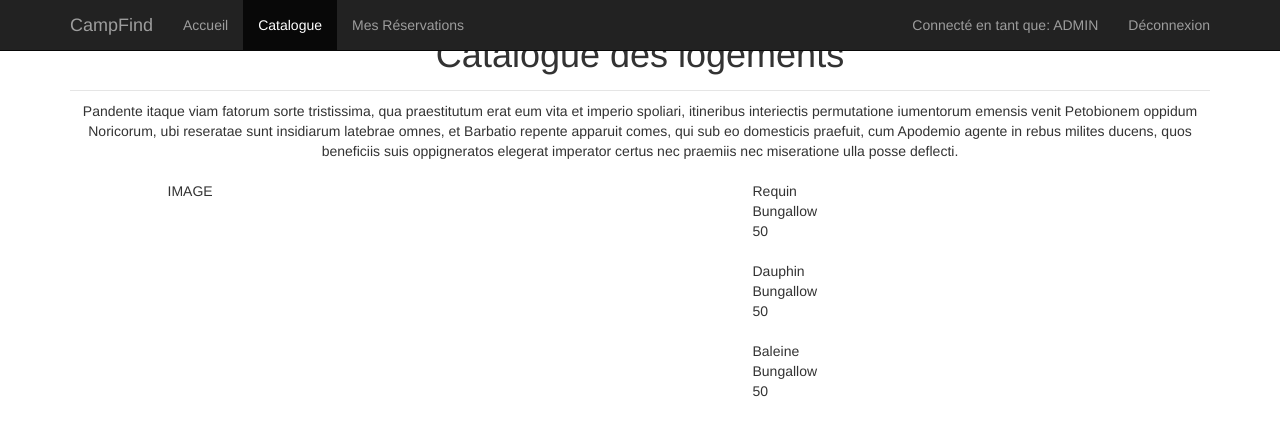
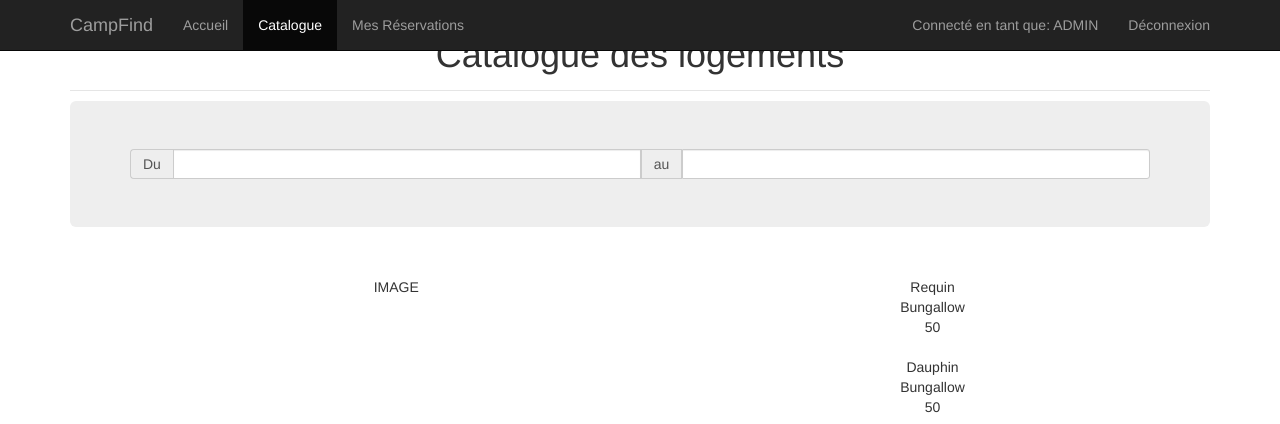
Before and after one commit to RomainQuinaud/WEB, a PHP site: page /catalogue.php in a window 1280 px wide. Shown: the top 424 px of the page. Run offline with PHP 8.4, Linux system fonts and the light colour scheme; a user stored in the database is signed in; data comes from the database, SQL or seed files in the repository; some libraries are stand-ins or nearby versions.

Commit message:
Catalogue

```diff
--- a/src/catalogue.php
+++ b/src/catalogue.php
@@ -26,6 +26,7 @@ $catalogueStatements->execute();
     <link href="../css/bootstrap.min.css" rel="stylesheet">
     <!-- Custom styles for this template -->
     <link href="../css/starter-template.css" rel="stylesheet">
+    <link rel="stylesheet" href="../css/datepicker.css">
 </head>
 
 <body>
@@ -40,12 +41,18 @@ $catalogueStatements->execute();
         <div class="text-center">
             <h1 class="modal-header">Catalogue des logements</h1>
 
+            <div class="jumbotron">
+                <form class="center-block" method="POST" action="registration.php">
 
-            Pandente itaque viam fatorum sorte tristissima, qua praestitutum erat eum vita et imperio spoliari,
-            itineribus interiectis permutatione iumentorum emensis venit Petobionem oppidum Noricorum, ubi reseratae
-            sunt insidiarum latebrae omnes, et Barbatio repente apparuit comes, qui sub eo domesticis praefuit, cum
-            Apodemio agente in rebus milites ducens, quos beneficiis suis oppigneratos elegerat imperator certus nec
-            praemiis nec miseratione ulla posse deflecti.
+                    <div class="input-daterange input-group" id="datepicker">
+                        <span class="input-group-addon">Du</span>
+                        <input type="text" class="input-sm form-control" name="start"/>
+                        <span class="input-group-addon">au</span>
+                        <input type="text" class="input-sm form-control" name="end"/>
+                    </div>
+
+
+                </form>
         </div>
             <div class="row">
 
@@ -90,5 +97,26 @@ $catalogueStatements->execute();
 <script src="../js/bootstrap.min.js"></script>
 <!-- IE10 viewport hack for Surface/desktop Windows 8 bug -->
 <script src="../../assets/js/ie10-viewport-bug-workaround.js"></script>
+
+
+<script src="../js/bootstrap-datepicker.js"></script>
+<script type="text/javascript">
+    // When the document is ready
+    $(document).ready(function () {
+
+        $('.input-daterange').datepicker({
+            format: "yyyy-mm-dd",
+            todayBtn: "linked",
+            clearBtn: true,
+            language: "fr",
+            forceParse: false,
+            daysOfWeekDisabled: "0,1,2,3,4,5",
+            autoclose: true,
+            todayHighlight: true,
+            datesDisabled: ['05/06/2015', '05/21/2015']
+        });
+
+    });
+</script>
 </body>
 </html>
```
Also changed, not shown: src/inscription.php (+0 -26 lines), img/camping.jpg (deleted).
